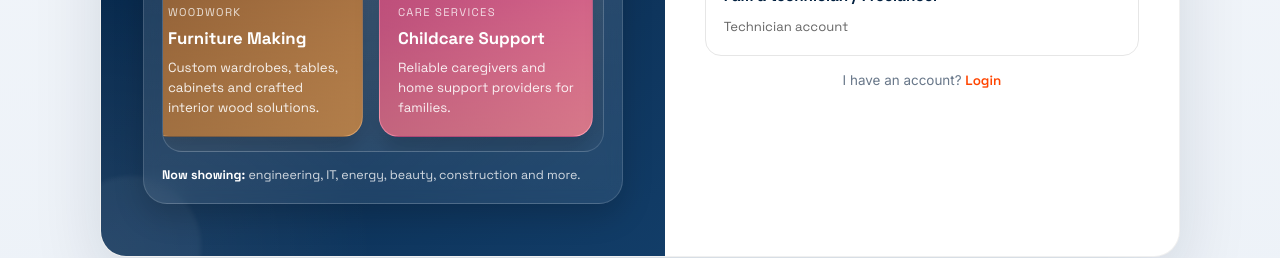
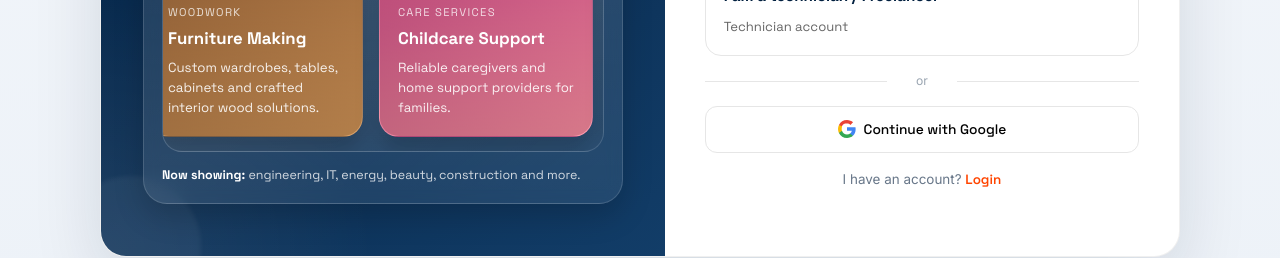
Before and after one commit to buolotdev/buolotman, a Next.js app: page /signup in a window 1280 px wide. Shown: the part 502-760 px from the top of the page. Built offline with nearby package versions, Linux system fonts and the light colour scheme; no server answers; a web font is replaced by a local one.

Commit message:
Add Google Login button to account selection step

```diff
--- a/app/lib/api.ts
+++ b/app/lib/api.ts
@@ -98,10 +98,10 @@ export const api = {
       "/auth/login/",
       { method: "POST", body: JSON.stringify({ username: email, password }), public: true } as any
     ),
-  googleLogin: (token: string) =>
+  googleLogin: (token: string, role?: string) =>
     request<{ access: string; refresh: string; role: string; user: any }>(
       "/auth/google-login/",
-      { method: "POST", body: JSON.stringify({ token }), public: true } as any
+      { method: "POST", body: JSON.stringify({ token, role }), public: true } as any
     ),
 
   registerClient: (data: Record<string, string>) =>
--- a/app/login/page.tsx
+++ b/app/login/page.tsx
@@ -63,7 +63,7 @@ export default function LoginPage() {
       setError(null);
       setIsLoading(true);
       try {
-        const data = await api.googleLogin(tokenResponse.access_token);
+        const data = await api.googleLogin(tokenResponse.access_token, selectedRole || 'Client');
         const role: string = data.role ?? "client";
         localStorage.setItem("access_token", data.access);
         localStorage.setItem("refresh_token", data.refresh);
@@ -272,7 +272,15 @@ export default function LoginPage() {
               <span className={styles.optionTitle}>I am a technician / Freelancer</span>
               <span className={styles.optionSub}>Technician account</span>
             </div>
-            <div className={styles.link}>
+
+            <div className={styles.divider} style={{ margin: '1rem 0' }}>or</div>
+
+            <button className={styles.socialBtn} type="button" onClick={() => handleGoogleAuth()} disabled={isLoading}>
+              <svg width="18" height="18" viewBox="0 0 18 18"><path fill="#4285F4" d="M17.64 9.2c0-.637-.057-1.251-.164-1.84H9v3.48h4.844c-.209 1.125-.843 2.078-1.796 2.717v2.258h2.908c1.702-1.567 2.684-3.875 2.684-6.615z"/><path fill="#34A853" d="M9 18c2.43 0 4.467-.806 5.956-2.18l-2.908-2.259c-.806.54-1.837.859-3.048.859-2.344 0-4.328-1.584-5.036-3.711H.957v2.332A8.997 8.997 0 0 0 9 18z"/><path fill="#FBBC05" d="M3.964 10.71A5.41 5.41 0 0 1 3.682 9c0-.593.102-1.17.282-1.71V4.958H.957A8.996 8.996 0 0 0 0 9c0 1.452.348 2.827.957 4.042l3.007-2.332z"/><path fill="#EA4335" d="M9 3.58c1.321 0 2.508.454 3.44 1.345l2.582-2.58C13.463.891 11.426 0 9 0A8.997 8.997 0 0 0 .957 4.958L3.964 6.29C4.672 4.163 6.656 3.58 9 3.58z"/></svg>
+              Continue with Google
+            </button>
+
+            <div className={styles.link} style={{ marginTop: '1rem' }}>
               I have an account?{" "}
               <Link href="/login" className={styles.linkAction} onClick={() => setError(null)}>Login</Link>
             </div>
```
Also changed, not shown: 1 other file (tests, documents, lock files or other folders).
